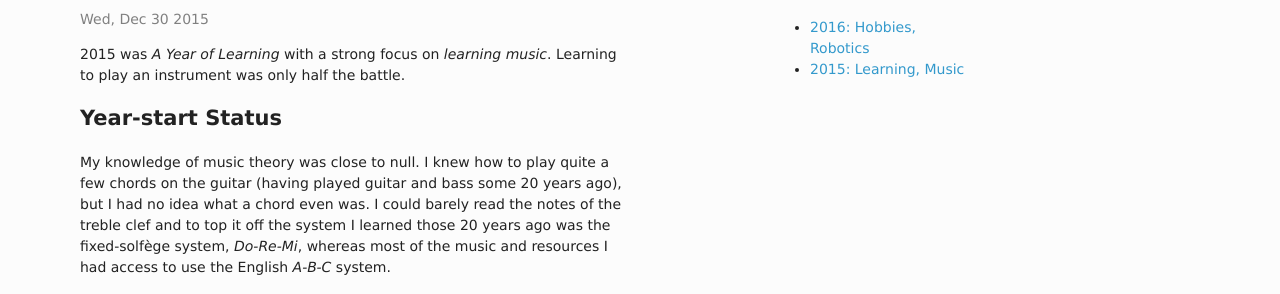
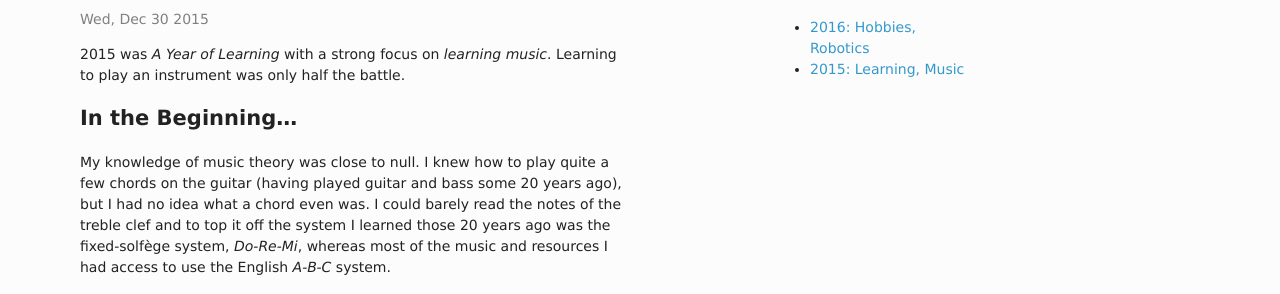
Before and after one commit to AYearOf/ayearof.github.io, a Jekyll site: the page built from _posts/2015-12-30-2015_in_review.md, in a window 1280 px wide and 900 px high. Shown: the part 189-483 px from the top of the window. Built offline with Jekyll 4.4.1, drawn with Linux system fonts in a browser that asks for light colours.

Commit message:
title change

```diff
--- a/_posts/2015-12-30-2015_in_review.md
+++ b/_posts/2015-12-30-2015_in_review.md
@@ -3,7 +3,7 @@ title: 2015 In Review
 ---
 2015 was *A Year of Learning* with a strong focus on *learning music*. Learning to play an instrument was only half the battle.
 
-## Year-start Status
+## In the Beginning...
 My knowledge of music theory was close to null. I knew how to play quite a few
 chords on the guitar (having played guitar and bass some 20 years ago),
 but I had no idea what a chord even was. I could barely read the notes
```
